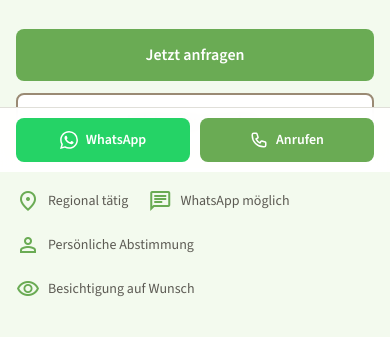
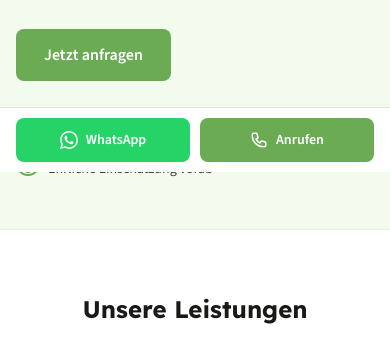
Before and after one commit to etodak7/ernst-haus-garten, an Astro site: page / in a window 390 px wide. Shown: the part 672-1009 px from the top of the page. Built offline with nearby package versions, Linux system fonts and the light colour scheme; Astro itself is replaced by a stand-in of ours.

Commit message:
refactor(home): Hero-CTAs straffen und Trust-Chips schärfer formulieren
Zwei zusammengehörige Änderungen am Hero, die den Fokus erhöhen:

1. Zweiten CTA "Leistungen ansehen" entfernt
   Der Button war funktional leer (scrollte zur Leistungen-Section, die
   sowieso 300px tiefer im gleichen Viewport anfängt). Klassischer
   UX-Fehler: ein überflüssiger Secondary-CTA schwächt den Primary.
   Jetzt nur noch "Jetzt anfragen" als fokussierter Primary-Action.
   Der Referenzen-Pfad läuft über den Floating-Badge auf dem Hero-Bild,
   der Sofortkontakt-Pfad über die Sticky Mobile Bar.

2. Trust-Chips von 4 auf 3 reduziert, und die Aussagen konkreter gemacht:
   Alt: "Regional tätig · WhatsApp möglich · Persönliche Abstimmung ·
         Besichtigung auf Wunsch"
   Neu: "Direkt vom Inhaber · Keine Subunternehmer · Ehrliche Einschätzung
         vorab"
   Die alten Aussagen waren generische Handwerker-Floskeln, die jeder
   schreibt. Die neuen differenzieren Alex gegenüber größeren Firmen
   mit Callcenter-/Sub-Strukturen und geben ein konkretes Versprechen
   ohne "Festpreis"-Claim (auf User-Wunsch weggelassen).
   Chip-Font von text-warm-gray-600 auf text-warm-gray-700 font-medium,
   damit sie optisch etwas mehr Gewicht haben.

```diff
--- a/src/pages/index.astro
+++ b/src/pages/index.astro
@@ -126,20 +126,18 @@ const faqItems = [
           <p class="mt-5 sm:mt-6 text-base sm:text-lg text-warm-gray-600 leading-relaxed">
             Gartenpflege, Entrümpelung und Winterdienst im Oberbergischen &ndash; ein Ansprechpartner für alles, direkt vom Inhaber.
           </p>
-          <div class="mt-8 flex flex-col sm:flex-row gap-3 sm:gap-4">
+          <div class="mt-8">
             <Button href="/kontakt" variant="primary" size="large">Jetzt anfragen</Button>
-            <Button href="/leistungen" variant="secondary" size="large">Leistungen ansehen</Button>
           </div>
 
-          <!-- Trust Badges -->
-          <div class="mt-10 flex flex-wrap gap-5">
+          <!-- Trust Badges: drei konkrete Aussagen statt vier Floskeln -->
+          <div class="mt-10 flex flex-wrap gap-x-6 gap-y-3">
             {[
-              { icon: 'location_on', label: 'Regional tätig' },
-              { icon: 'chat', label: 'WhatsApp möglich' },
-              { icon: 'person', label: 'Persönliche Abstimmung' },
-              { icon: 'visibility', label: 'Besichtigung auf Wunsch' },
+              { icon: 'person', label: 'Direkt vom Inhaber' },
+              { icon: 'handshake', label: 'Keine Subunternehmer' },
+              { icon: 'visibility', label: 'Ehrliche Einschätzung vorab' },
             ].map(({ icon, label }) => (
-              <span class="flex items-center gap-2 text-sm text-warm-gray-600">
+              <span class="flex items-center gap-2 text-sm font-medium text-warm-gray-700">
                 <span class="material-symbols-outlined text-green-600 text-[1.1rem]" aria-hidden="true">{icon}</span>
                 {label}
               </span>
```
